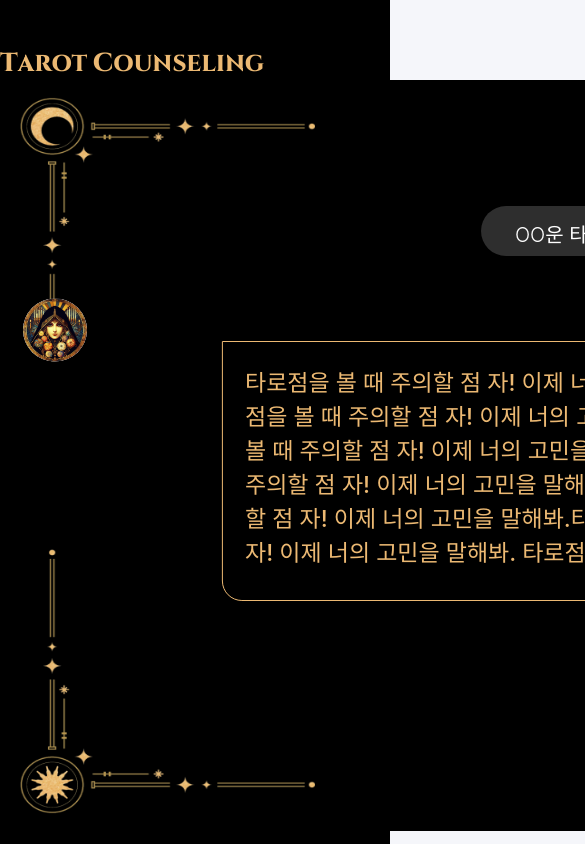
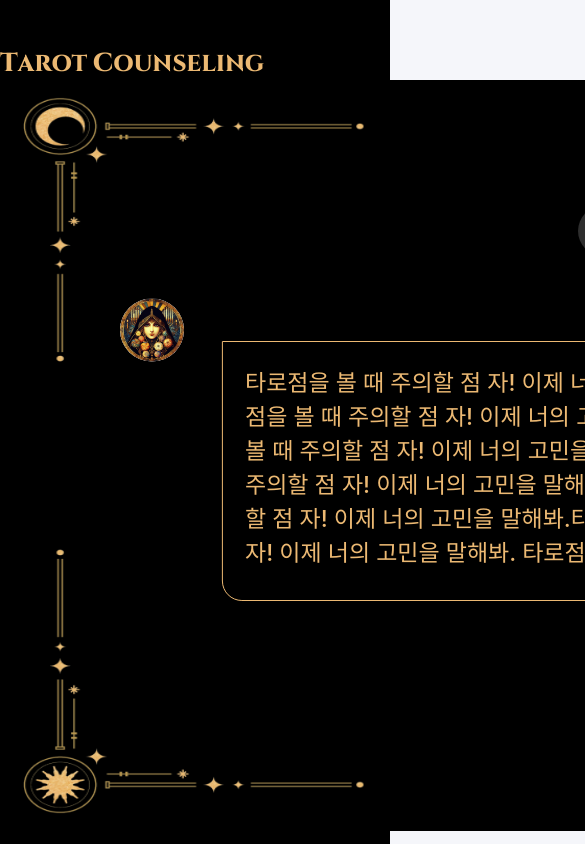
Before and after one commit to 2023-winter-techeer-sw-bootcamp-TeamF/TeamF, a React (Vite) app in the folder frontend/: page /beforechat in a window 390 px wide. Shown: the top 844 px of the page, 585 px wide, since content can reach past the window. Built offline with nearby package versions, Linux system fonts and the light colour scheme; grey boxes are pictures that could not be loaded; the HTML template or start-up script is replaced by a standard one; a web font is replaced by a local one.

Commit message:
design : 반응형 처리 중

```diff
--- a/frontend/src/pages/BeforeChat.tsx
+++ b/frontend/src/pages/BeforeChat.tsx
@@ -23,7 +23,7 @@ const BackgroundImg = styled.img`
 `;
 
 const Inside = styled.div`
-  width: 1300px;
+  width: 1500px;
   margin-left: auto;
   margin-right: auto;
 `;
--- a/frontend/src/pages/FoutuneSelect.tsx
+++ b/frontend/src/pages/FoutuneSelect.tsx
@@ -130,7 +130,7 @@ const CardLink = styled(Link)`
 `;
 
 const Inside = styled.div`
-  width: 1300px;
+  width: 1500px;
   margin-left: auto;
   margin-right: auto;
 `;
--- a/frontend/src/pages/MyPage.tsx
+++ b/frontend/src/pages/MyPage.tsx
@@ -13,7 +13,7 @@ const Background = styled.div`
 `;
 
 const Inside = styled.div`
-  width: 1300px;
+  width: 1500px;
   margin-left: auto;
   margin-right: auto;
 `;
--- a/frontend/src/pages/ResultDetail.tsx
+++ b/frontend/src/pages/ResultDetail.tsx
@@ -12,7 +12,7 @@ const Background = styled.div`
 `;
 
 const Inside = styled.div`
-  width: 1300px;
+  width: 1500px;
   margin-left: auto;
   margin-right: auto;
 `;
--- a/frontend/src/pages/TarotProcess.tsx
+++ b/frontend/src/pages/TarotProcess.tsx
@@ -16,7 +16,7 @@ const Background = styled.div`
 `;
 
 const Inside = styled.div`
-  width: 1300px;
+  width: 1500px;
   margin-left: auto;
   margin-right: auto;
 `;
```
